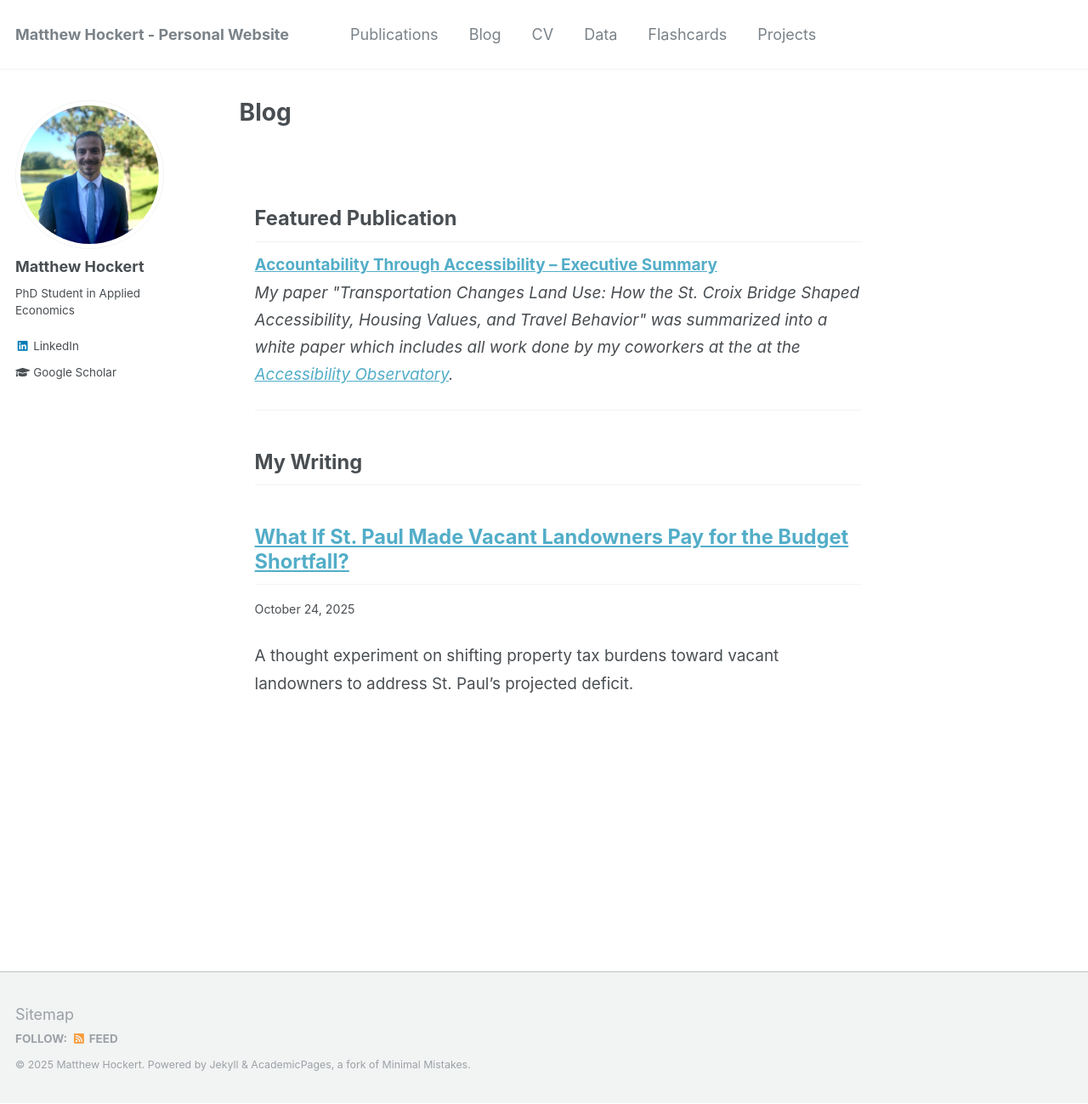
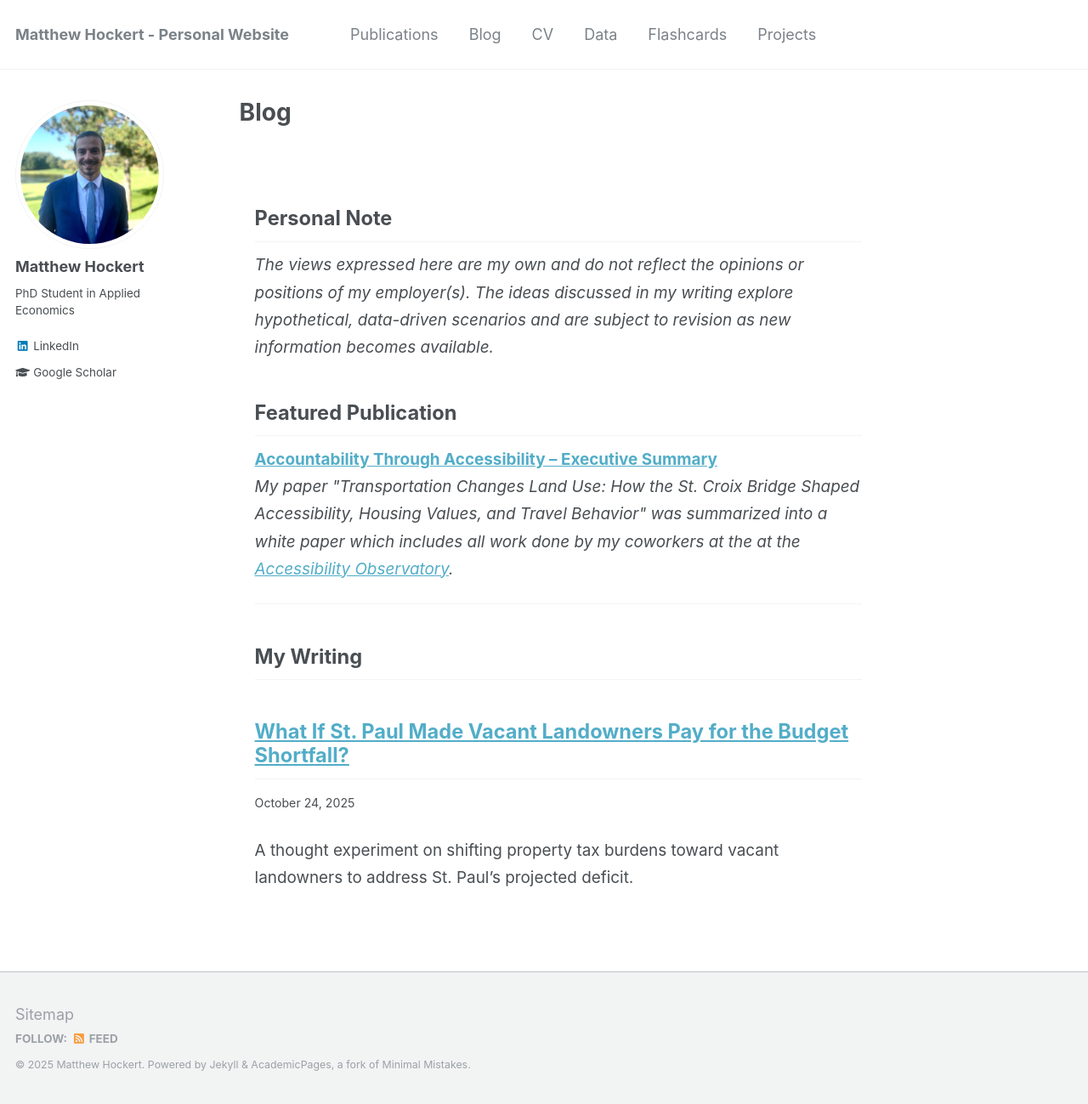
Before and after one commit to MatthewHockert/MatthewHockert.github.io, a Jekyll site: the page built from _pages/blog.md, in a window 1280 px wide and 1299 px high. Shown: the whole window at 85% size. Built offline with Jekyll 4.4.1, drawn with Linux system fonts in a browser that asks for light colours.

Commit message:
personal disclaimer

```diff
--- a/_pages/blog.md
+++ b/_pages/blog.md
@@ -4,6 +4,11 @@ title: "Blog"
 permalink: /blog/
 author_profile: true
 ---
+<h2>Personal Note</h2>
+<em>
+The views expressed here are my own and do not reflect the opinions or positions of my employer(s).
+The ideas discussed in my writing explore hypothetical, data-driven scenarios and are subject to revision as new information becomes available.
+</em>
 
 <h2>Featured Publication</h2>
 <p>
```
